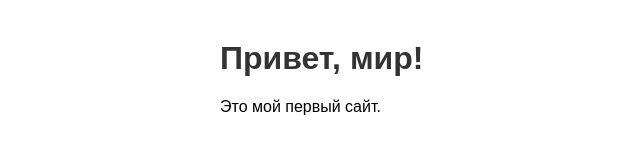
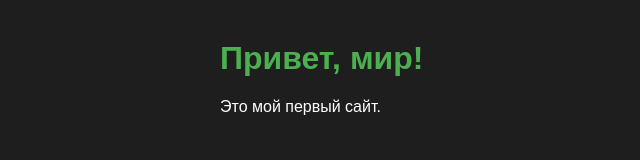
Before and after one commit to rg-robot/my-first-project, a plain HTML site: page index.html in a window 1280 px wide. Shown: the whole page, without its empty margins (70-710 px from the left). Drawn offline with Linux system fonts and the light colour scheme.

Commit message:
Update index.html

```diff
--- a/index.html
+++ b/index.html
@@ -4,8 +4,17 @@
   <meta charset="UTF-8">
   <title>Мой сайт</title>
   <style>
-    body { font-family: Arial, sans-serif; max-width: 700px; margin: 40px auto; padding: 0 20px; }
-    h1 { color: #333; }
+    body {
+      background-color: #1e1e1e;
+      color: #ffffff;
+      font-family: Arial, sans-serif;
+      max-width: 700px;
+      margin: 40px auto;
+      padding: 0 20px;
+    }
+    h1 {
+      color: #4CAF50;
+    }
   </style>
 </head>
 <body>
```
